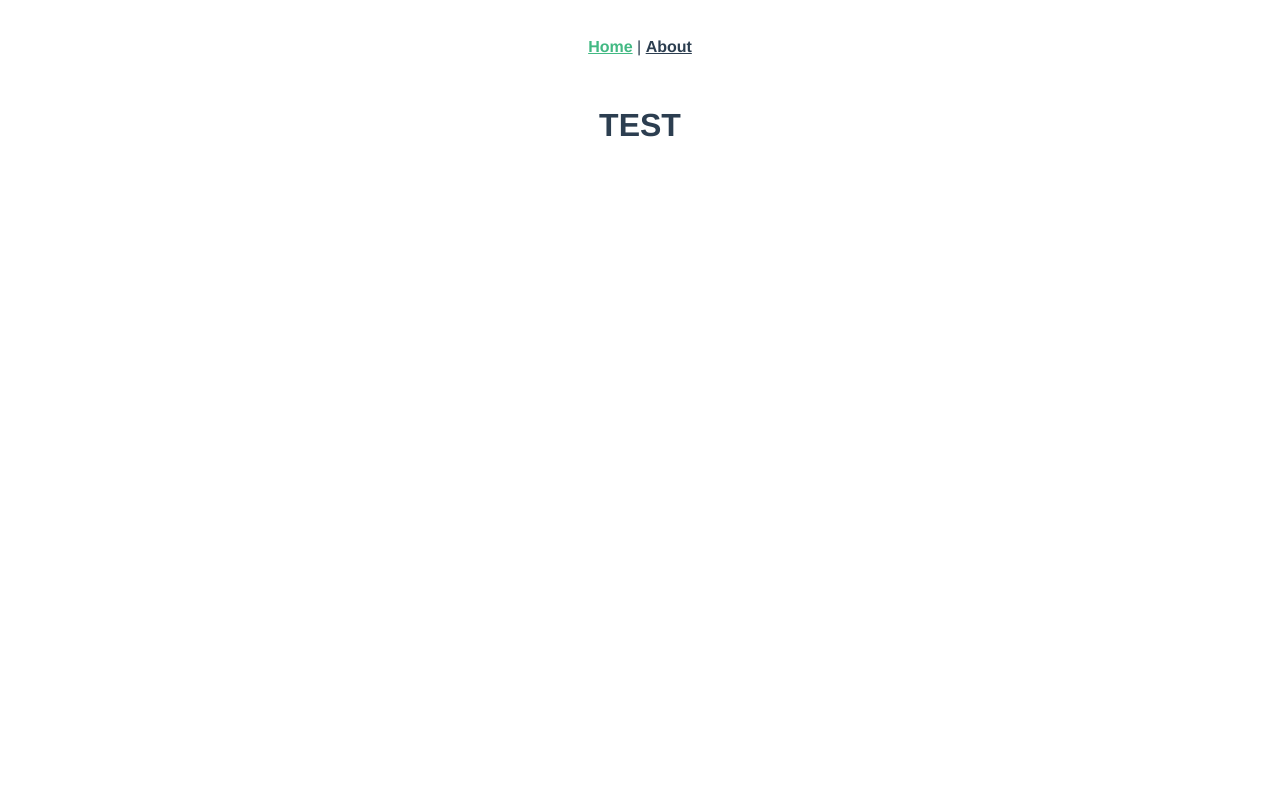
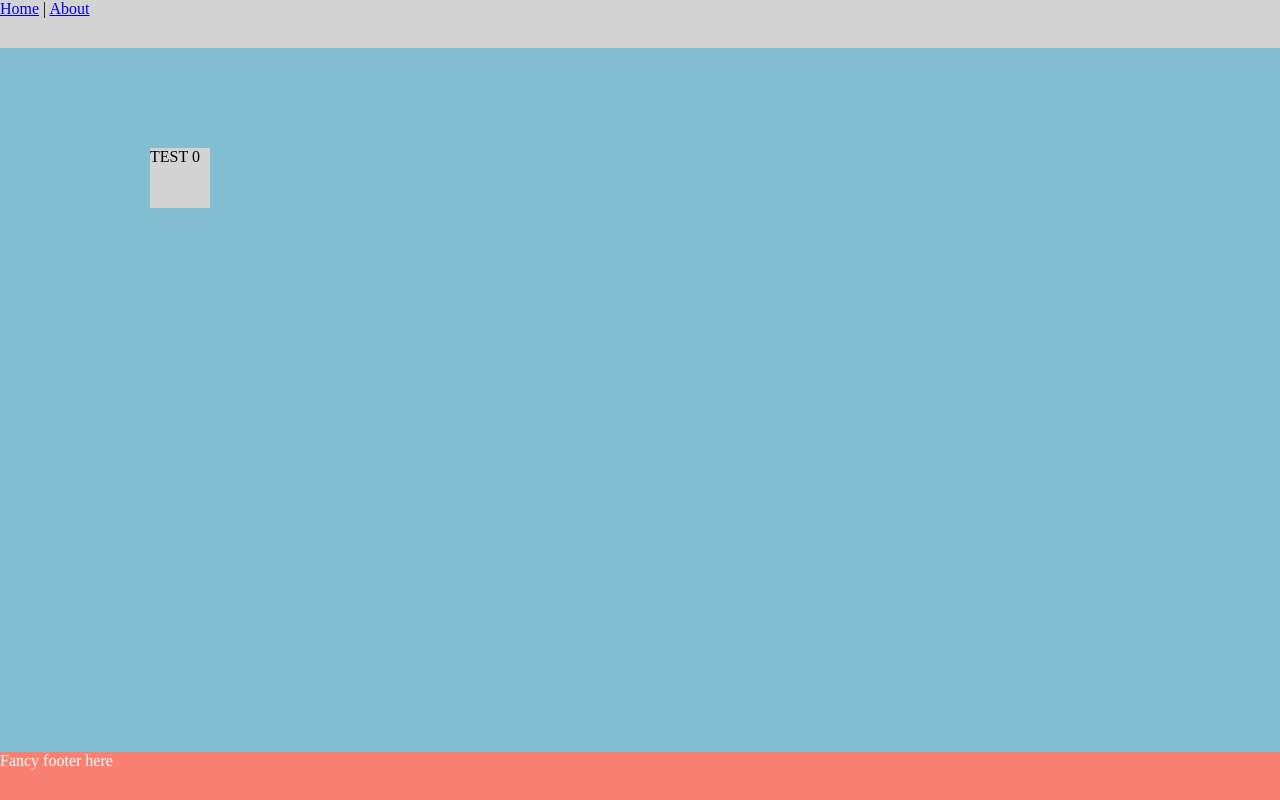
Before and after one commit to OlegPomazkov/my-site, a Vue app: page / in a window 1280 px wide. Built offline with nearby package versions, Linux system fonts and the light colour scheme.

Commit message:
Home page with initial animation

```diff
--- a/src/App.vue
+++ b/src/App.vue
@@ -1,32 +1,15 @@
 <template>
   <div id="app">
-    <div id="nav">
-      <router-link to="/">Home</router-link> |
-      <router-link to="/about">About</router-link>
-    </div>
     <router-view/>
   </div>
 </template>
 
 <style lang="scss">
-#app {
-  font-family: Avenir, Helvetica, Arial, sans-serif;
-  -webkit-font-smoothing: antialiased;
-  -moz-osx-font-smoothing: grayscale;
-  text-align: center;
-  color: #2c3e50;
-}
-
-#nav {
-  padding: 30px;
-
-  a {
-    font-weight: bold;
-    color: #2c3e50;
-
-    &.router-link-exact-active {
-      color: #42b983;
-    }
-  }
+html, body, #app {
+  box-sizing: border-box;
+  margin: 0;
+  padding: 0;
+  width: 100%;
+  height: 100%
 }
 </style>
--- /dev/null
+++ b/src/components/HomePage/HomeFooter/index.vue
@@ -0,0 +1,14 @@
+<template>
+  <div>
+    Fancy footer here
+  </div>
+</template>
+
+<script>
+export default {
+}
+</script>
+
+<style lang="scss">
+
+</style>
--- /dev/null
+++ b/src/components/HomePage/HomeHeader/index.vue
@@ -0,0 +1,14 @@
+<template>
+    <div>
+      <router-link to="/">Home</router-link> |
+      <router-link to="/about">About</router-link>
+    </div>
+</template>
+
+<script>
+export default {
+}
+</script>
+
+<style lang="scss">
+</style>
--- /dev/null
+++ b/src/components/HomePage/MoveField/MoveObject.vue
@@ -0,0 +1,47 @@
+<template>
+	<div
+		class="moving-object"
+		:style="objectStyle"
+	>
+		TEST 0
+	</div>
+</template>
+
+<script>
+export default {
+	props: {
+		objProps: {
+			type: Object,
+			required: true,
+			default: () => {
+				return {
+					top: 140,
+					left: 50,
+					w: 50,
+					h: 50,
+					color: 'yellow',
+					direction: 'right'
+				}
+			}
+		},
+	},
+
+	computed: {
+		objectStyle() {
+			return {
+				'top': `${this.objProps.top}px`,
+				'left': `${this.objProps.left}px`,
+				'width': `${this.objProps.w}px`,
+				'height': `${this.objProps.h}px`,
+				'background-color': this.objProps.color,
+			}
+		}
+	}
+}
+</script>
+
+<style lang="scss">
+.moving-object {
+	position: absolute;
+}
+</style>
--- /dev/null
+++ b/src/components/HomePage/MoveField/index.vue
@@ -0,0 +1,137 @@
+<template>
+	<div
+		ref="field"
+		class="move-field"
+	>
+		<move-object
+			:obj-props="objParams[0]"
+		/>
+	</div>
+</template>
+
+<script>
+import Vue from 'vue'
+import MoveObject from './MoveObject'
+
+// const DIRECTIONS = [
+// 	'left',
+// 	'right',
+// 	'up',
+// 	'down'
+// ]
+// const PALETTE = {
+// 	BLOCKS: [
+// 		'#EDAA8F',
+// 		'#FCE378',
+// 		'#ACE1A1',
+// 		'#639BE3'
+// 	],
+// 	BACKS: [
+// 		'#83DCD9',
+// 		'#82BED1',
+// 		'#8A9CCE'
+// 	]
+// }
+
+export default {
+	components: {
+		MoveObject
+	},
+
+	data() {
+		return {
+			numOfObj: 1,
+			objStep: 0.7,
+			objParams: [],
+		}
+	},
+
+	computed: {
+		fieldSize() {
+			return {
+				w: this.$refs.field? this.$refs.field.offsetWidth: 200,
+				h: this.$refs.field? this.$refs.field.offsetHeight: 200,
+			}
+		}
+	},
+
+	created() {
+		let testObjParams ={
+			top: 100,
+			left: -60,
+			w: 60,
+			h: 60,
+			color: 'lightgrey',
+			direction: 'right'
+		}
+		this.objParams.push(testObjParams)
+	},
+
+	mounted() {
+		this.calculateStep()
+	},
+
+	methods: {
+		calculateStep() {
+			this.objParams.forEach( (obj, k) => {
+				switch(obj.direction) {
+					case 'right':
+						if((obj.left + this.objStep) >= this.fieldSize.w) {
+							this.setNewObjParams(k)
+						} else {
+							obj.left += this.objStep
+						}
+						break
+					case 'left':
+						break
+					case 'up':
+						break
+					case 'down':
+						break
+				}
+			})
+			setTimeout( this.calculateStep, 1000/60)
+		},
+		setNewObjParams(num) {
+			let newTop = this.objParams[num].top === 100? 150: 100
+
+			Vue.set(this.objParams, num, {
+				top: newTop,
+				left: -60,
+				w: 60,
+				h: 60,
+				color: 'lightgrey',
+				direction: 'right'
+			})
+		}
+	},
+}
+</script>
+
+<style lang="scss">
+	@keyframes backcolors {
+		from {
+			background-color: #83DCD9;
+		}
+		33% {
+			background-color: #82BED1;
+		}
+		66% {
+			background-color: #8A9CCE;
+		}
+		to {
+			background-color: #83DCD9;
+		}
+	}
+	.move-field {
+		animation-name: backcolors;
+		animation-duration: 15s;
+		animation-iteration-count: infinite;
+
+		position: relative;
+		box-sizing: border-box;
+		width: 100%;
+		height: 100%;
+		overflow: hidden;
+	}
+</style>
--- a/src/components/HomePage/index.vue
+++ b/src/components/HomePage/index.vue
@@ -1,12 +1,50 @@
 <template>
-    <h1>TEST</h1>
+  <div class="home-page">
+    <home-header class="home-page__header"/>
+    <move-field class="home-page__main"/>
+    <home-footer class="home-page__footer"/>
+  </div>
 </template>
 
 <script>
+import HomeHeader from './HomeHeader'
+import MoveField from './MoveField'
+import HomeFooter from './HomeFooter'
+
 export default {
   name: 'HomePage',
+
+  components: {
+    HomeHeader,
+    MoveField,
+    HomeFooter
+  },
 }
 </script>
 
 <style lang="scss">
+.home-page {
+  box-sizing: border-box;
+  width: 100%;
+  height: 100%;
+  display: flex;
+  flex-direction: column;
+  justify-content: flex-start;
+  align-items: center;
+}
+.home-page__header {
+  height: 3rem;
+  width: 100%;
+  background-color: lightgrey;
+}
+.home-page__main {
+  width: 100%;
+  flex: 1;
+}
+.home-page__footer {
+  height: 3rem;
+  width: 100%;
+  color: white;
+  background-color: salmon;
+}
 </style>
--- a/src/locales/ru.json
+++ b/src/locales/ru.json
@@ -1,3 +1,3 @@
 {
-  "message": "hello i18n !!"
+  "message": "привет i18n !!"
 }
--- a/src/views/About.vue
+++ b/src/views/About.vue
@@ -1,5 +1,14 @@
 <template>
   <div class="about">
     <h1>This is an about page</h1>
+	<h2>{{$t('message')}}</h2>
   </div>
 </template>
+
+<script>
+export default {
+	created() {
+		this.$i18n.locale = this.$i18n.locale === 'en'? 'ru': 'en'
+	}
+}
+</script>
--- a/src/views/Home.vue
+++ b/src/views/Home.vue
@@ -14,3 +14,11 @@ export default {
   }
 }
 </script>
+
+<style lang="scss">
+.home {
+  box-sizing: border-box;
+  width: 100%;
+  height: 100%;
+}
+</style>
```
